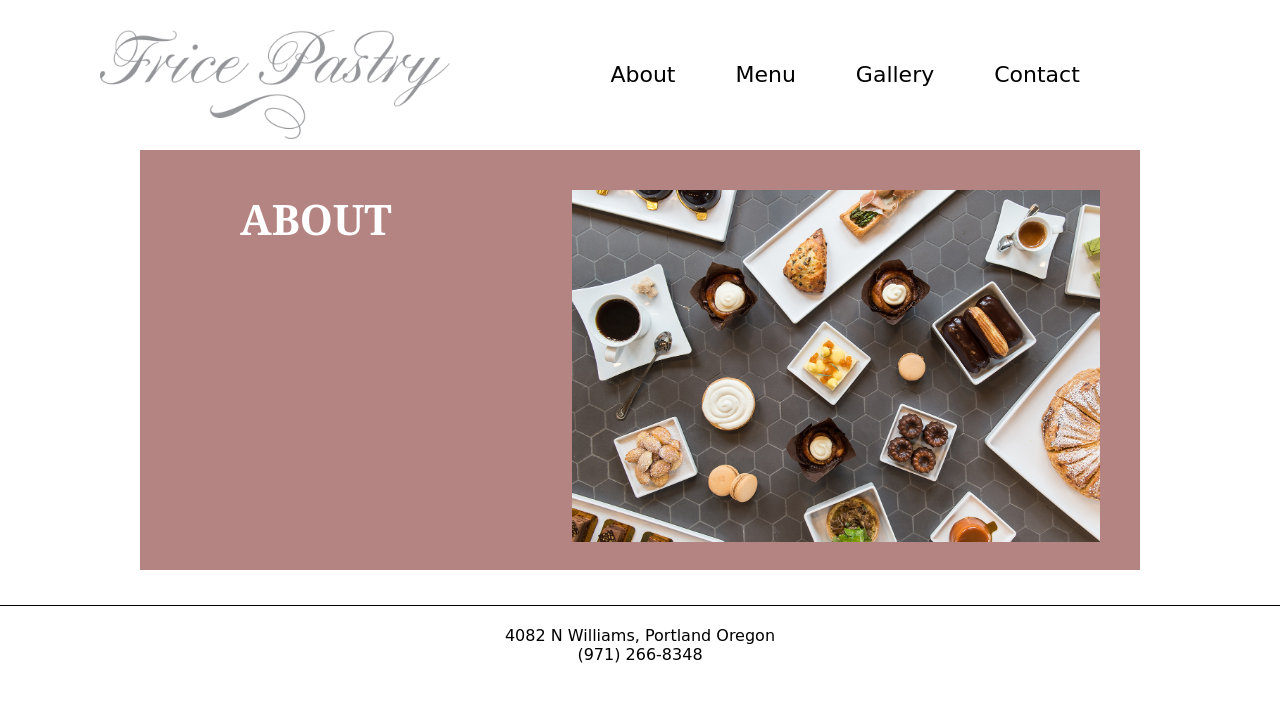
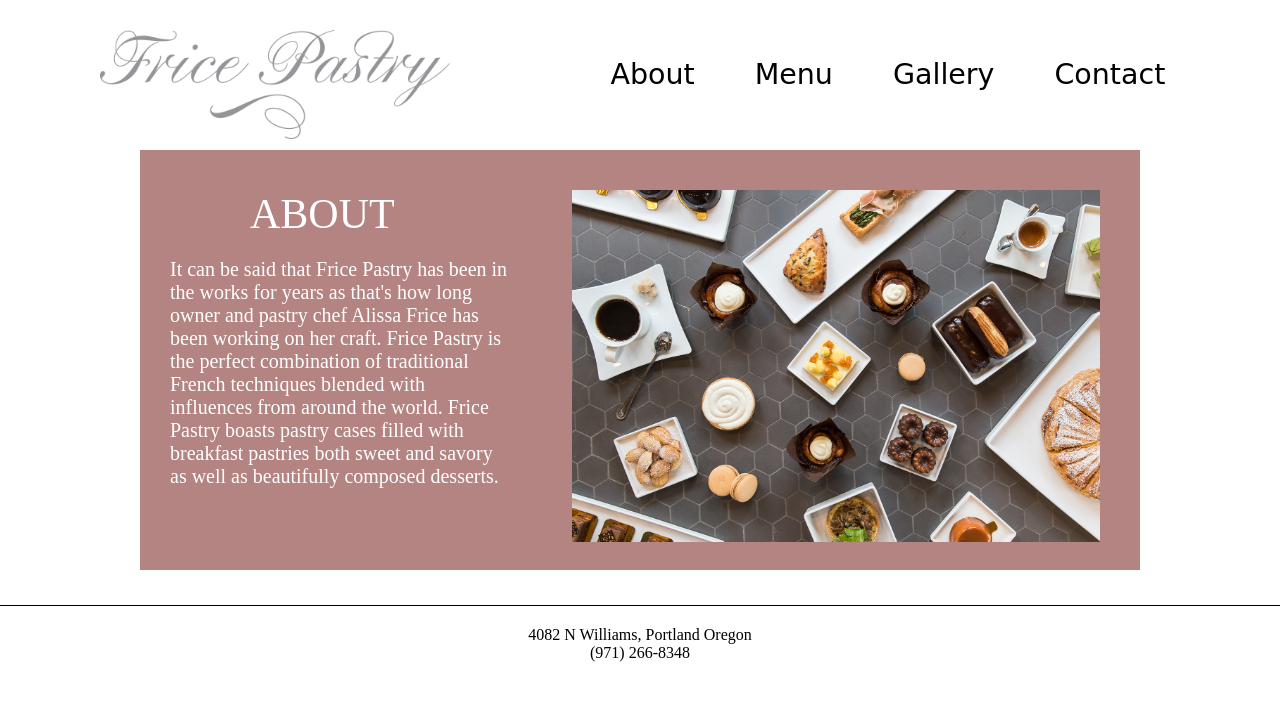
Before and after one commit to lkcalgaro/lkcalgaro.github.io, a plain HTML site: page unit6/index.html in a window 1280 px wide. Drawn offline with Linux system fonts and the light colour scheme; a web font is replaced by a local one.

Commit message:
style changes
style changes

```diff
--- a/unit6/index.html
+++ b/unit6/index.html
@@ -26,7 +26,8 @@
 <section class="clearfix">
 <div id="about">
 	<h2>About</h2>
-
+	<br>
+	<p>It can be said that Frice Pastry has been in the works for years as that's how long owner and pastry chef Alissa Frice has been working on her craft. Frice Pastry is the perfect combination of traditional French techniques blended with influences from around the world. Frice Pastry boasts pastry cases filled with breakfast pastries both sweet and savory as well as beautifully composed desserts.</p>
 	</div>
 
 	<div id="about2">
--- a/unit6/style.css
+++ b/unit6/style.css
@@ -5,11 +5,11 @@
 }
 
 body {
-	font-family: 'Petit Formal Script', cursive;
+	font-family: <link href='http://fonts.googleapis.com/css?family=Raleway:300' rel='stylesheet' type='text/css'>;
 }
 
 h1, h2{
-	font-weight: 800;
+	font-weight: 200;
 	text-transform: uppercase;
 	display: inline-block;
 
@@ -22,10 +22,16 @@ h1 {
 
 h2 {
 
-	font-family: Lucida, Georgia, serif;
+	font-family: <link href='http://fonts.googleapis.com/css?family=Raleway:300' rel='stylesheet' type='text/css'>;
 	text-transform: uppercase;
 	display: inline-block;
-	padding-left: 70px;
+	padding-left: 80px;
+
+}
+
+p {
+	font-size: 20px;
+	padding-top: 20px;
 }
 
 ul {
@@ -39,11 +45,13 @@ div{
 }
 
 nav {
-	font-size: 22px;
+	font-family: 'Petit Formal Script', cursive;
+	font-size: 28.5px;
     line-height: 30px;
     width: 57%;
     float: right;
     padding: 30px;
+
 }
 ul {
 	list-style: none;
```
